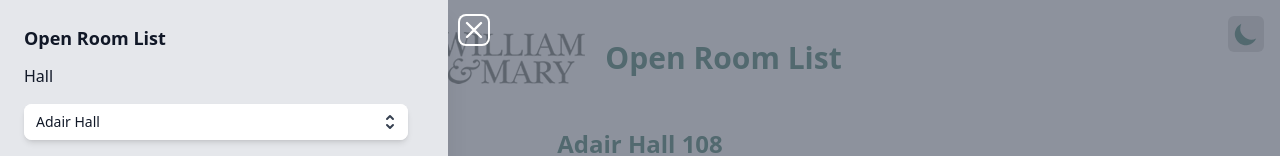
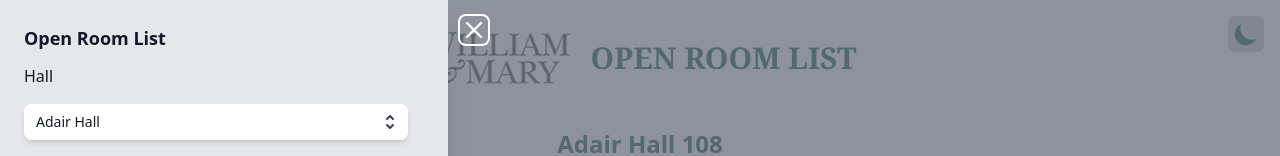
Before and after one commit to tecnd/room-finder, a React (Vite) app: page / in a window 1280 px wide. Shown: the top 156 px of the page. Built offline with nearby package versions, Linux system fonts and the light colour scheme.

Commit message:
capitalize title

```diff
--- a/src/App.jsx
+++ b/src/App.jsx
@@ -56,8 +56,8 @@
         <div className="flex flex-col sm:flex-row items-center bg-stone-100 dark:bg-slate-200 rounded m-5 p-3 w-64 sm:w-auto">
           <img src={largeLogo} className="hidden sm:block mr-5" />
           <img src={smallLogo} className="sm:hidden mb-2" />
-          <h1 className="text-3xl font-bold text-emerald-900">
-            Open Room List
+          <h1 className="text-3xl font-bold text-emerald-900 font-serif">
+            OPEN ROOM LIST
           </h1>
         </div>
         <h2 className="text-2xl py-3 font-bold">
```
